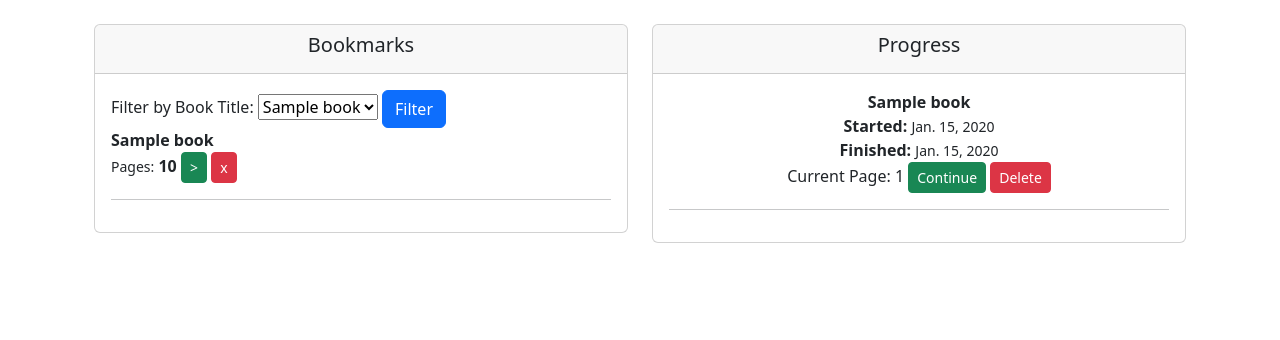
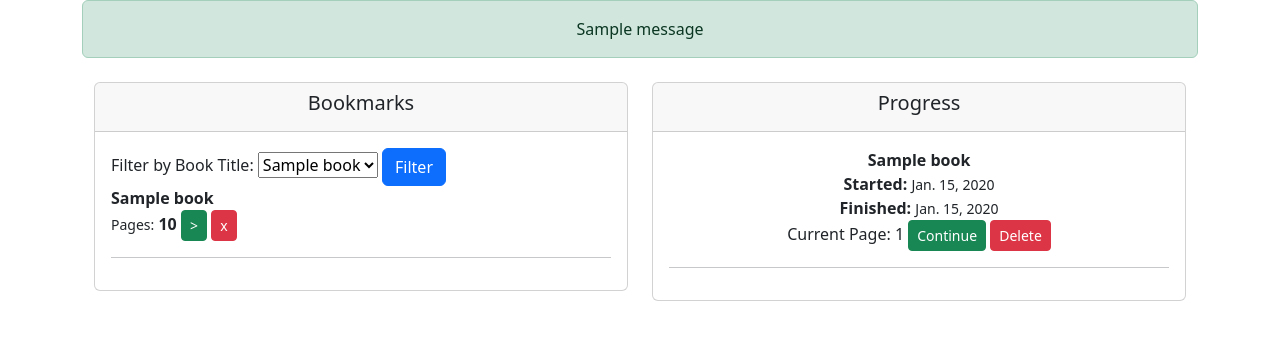
Before and after one commit to EvaldasMelianas/webble_app, a Django app: a page that uses user/templates/user_page.html in a window 1280 px wide. Shown: the part 56-396 px from the top of the page. Run offline with Django 4.2, Linux system fonts and the light colour scheme; tables that the repository leaves empty hold one stand-in row (values such as "Sample post"); one stand-in notice (Sample message) is shown.

Commit message:
Updated messages for bookmark and progress deletion

```diff
--- a/user/templates/user_page.html
+++ b/user/templates/user_page.html
@@ -1,5 +1,11 @@
 {% extends 'base.html' %}
 {% block content %}
+
+{% if messages %}
+    {% for message in messages %}
+        <div class="alert alert-{{ message.tags }} text-center">{{ message }}</div>
+    {% endfor %}
+{% endif %}
 
   <div class="container mt-4">
     <div class="row">
--- a/user/views.py
+++ b/user/views.py
@@ -62,6 +62,7 @@ class UserDetails(DetailView):
                 book__title=title,
                 page=page)
             bookmark.delete()
+            messages.success(self.request, 'Bookmark deleted successful')
 
         # If delete_progress is pressed, the primary key of the ReadingProgress entry is passed through POST.
         # We filter by the request.user and primary key to obtain the specified entry. Then we delete.
@@ -70,6 +71,7 @@ class UserDetails(DetailView):
                 user=self.request.user,
                 pk=request.POST['delete_progress'])
             progress.delete()
+            messages.success(self.request, 'Progress deleted successful')
         return self.get(request, **kwargs)
 
 
--- a/webble/models.py
+++ b/webble/models.py
@@ -1,6 +1,5 @@
 from django.core.files.base import ContentFile
 from django.db import models
-from django.db.models import Avg
 
 from .methods.helper import get_image_data, get_summary, convert_pdf_to_image, get_pdf_data
 
@@ -10,6 +9,7 @@ class Author(models.Model):
     bio = models.TextField(null=True, blank=True)
     portrait = models.ImageField(upload_to='author_portraits/', blank=True, null=True,)
 
+    # Overwriting the save method.
     def save(self, *args, **kwargs):
         # Check if new entry is being created or updated
         if not self.pk:
@@ -45,6 +45,7 @@ class Book(models.Model):
     description = models.TextField(null=True, blank=True)
     page_count = models.IntegerField(null=True, blank=True)
 
+    # Overwriting the save method.
     def save(self, *args, **kwargs):
         # Check if new entry is being created or updated
         if not self.pk:
```
